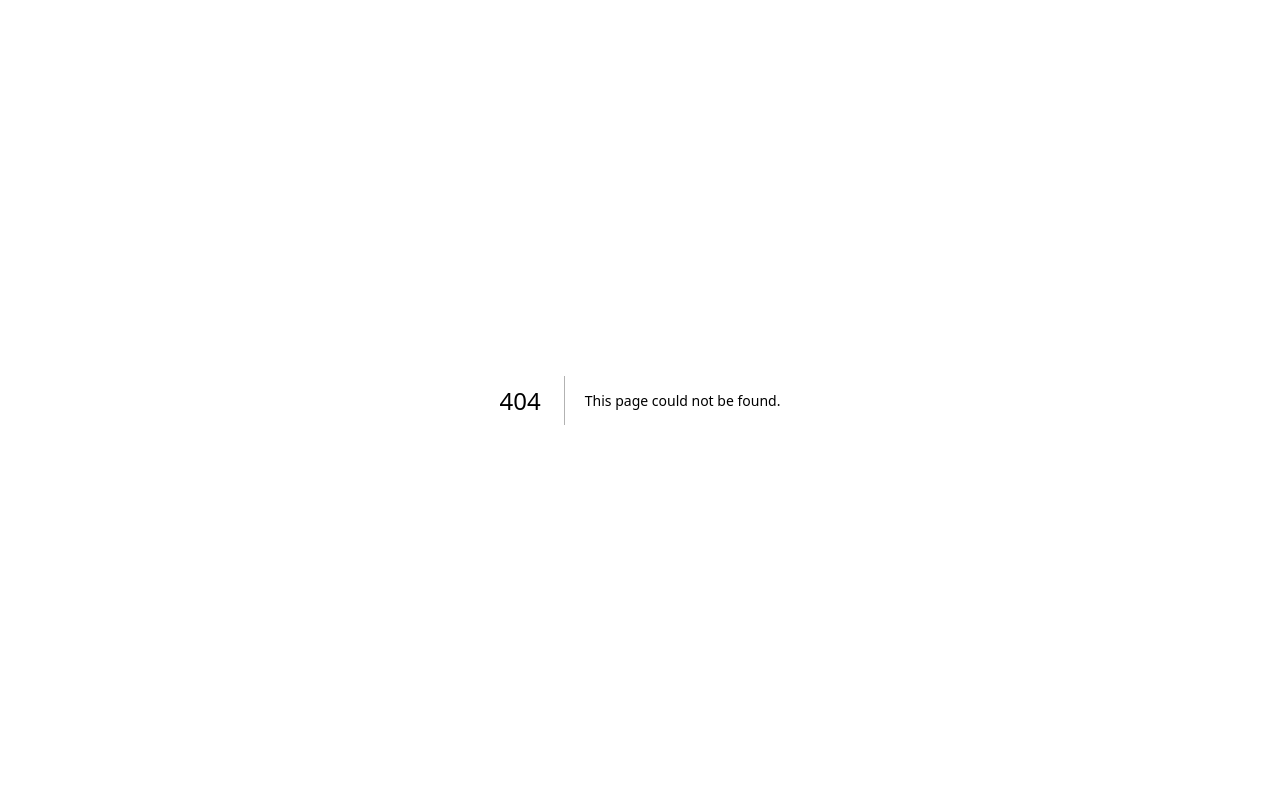
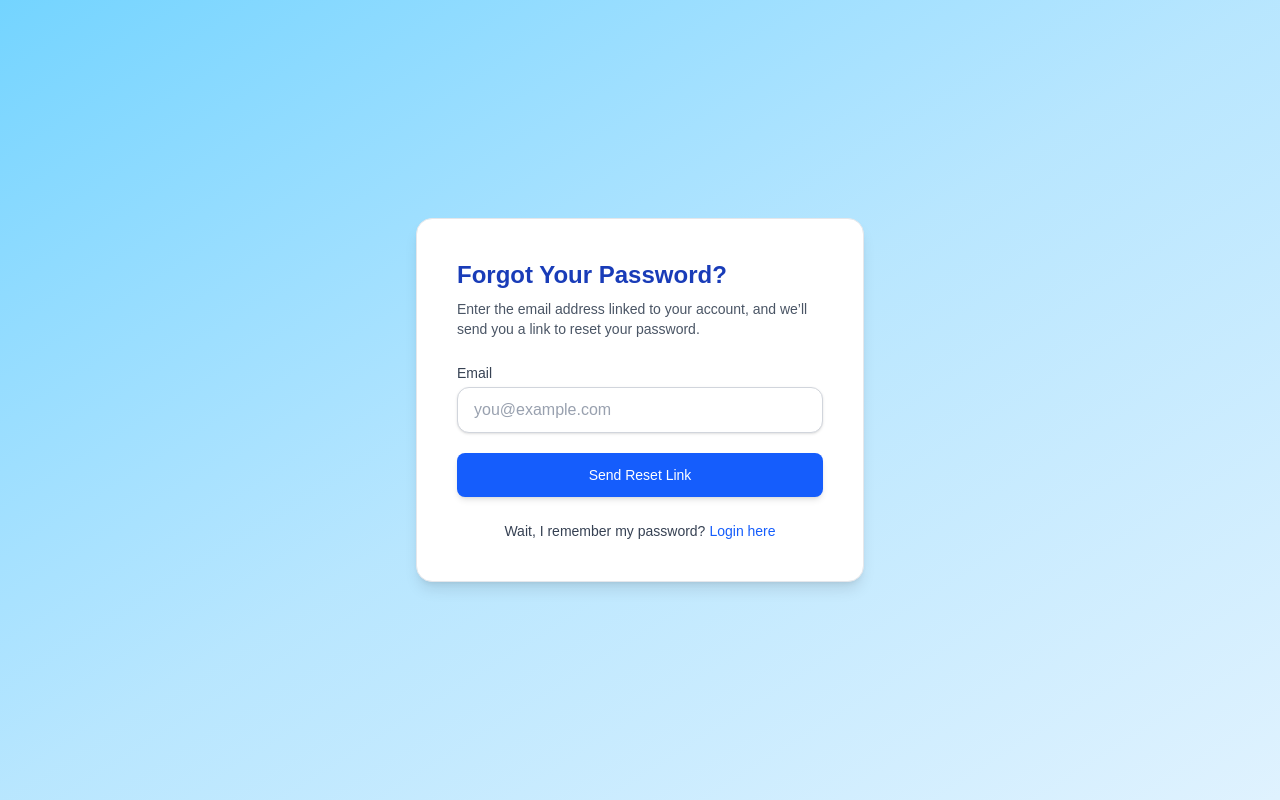
Before and after one commit to B-Acharekar/smart-health-ops, a Next.js app: page /reset-password in a window 1280 px wide. Before the commit this address had no page. Built offline with nearby package versions, Linux system fonts and the light colour scheme.

Commit message:
feat(auth):add reset-password page

```diff
--- /dev/null
+++ b/src/app/dashboard/page.tsx
@@ -0,0 +1,8 @@
+export default function DashboardPage() {
+
+  return (
+    <div>
+      Dashboard here!
+    </div>
+  );
+}
--- a/src/app/login/page.tsx
+++ b/src/app/login/page.tsx
@@ -2,6 +2,7 @@
 
 import { useState } from "react";
 import { useRouter } from "next/navigation";
+import Link from "next/link";
 
 export default function LoginPage() {
   const router = useRouter();
@@ -45,6 +46,14 @@ export default function LoginPage() {
               className="w-full px-4 py-2 mt-1 border rounded-lg focus:outline-none focus:ring-2 focus:ring-blue-500"
               placeholder="••••••••"
             />
+             <div className="mt-2 text-right">
+              <Link
+                href="/reset-password"
+                className="text-sm text-blue-600 hover:underline"
+              >
+                Forgot password?
+              </Link>
+            </div>
           </div>
 
           <button
--- /dev/null
+++ b/src/app/reset-password/page.tsx
@@ -0,0 +1,50 @@
+import Link from "next/link";
+
+export default function ResetPasswordPage() {
+  return (
+    <main className="flex min-h-screen items-center justify-center bg-gradient-to-br from-sky-300 via-sky-200 to-sky-100 px-4">
+      <div className="w-full max-w-md bg-white dark:bg-white/[0.05] p-8 sm:p-10 rounded-2xl shadow-lg border border-gray-200 dark:border-white/10">
+        <div className="mb-6">
+          <h1 className="text-2xl font-semibold text-blue-800 dark:text-white mb-2">
+            Forgot Your Password?
+          </h1>
+          <p className="text-sm text-gray-600 dark:text-gray-400">
+            Enter the email address linked to your account, and we’ll send you a link to reset your password.
+          </p>
+        </div>
+
+        <form className="space-y-5">
+          <div>
+            <label htmlFor="email" className="block text-sm font-medium text-gray-700 dark:text-gray-300 mb-1">
+              Email
+            </label>
+            <input
+              id="email"
+              type="email"
+              required
+              placeholder="you@example.com"
+              autoComplete="email"
+              className="w-full px-4 py-2.5 border border-gray-300 dark:border-gray-700 rounded-xl shadow-sm bg-white dark:bg-white/10 focus:outline-none focus:ring-2 focus:ring-blue-400 transition text-black dark:text-white placeholder-gray-400 dark:placeholder-gray-500"
+            />
+          </div>
+
+          <div>
+            <button
+              type="submit"
+              className="flex items-center justify-center w-full px-4 py-3 text-sm font-medium text-white rounded-lg bg-blue-600 hover:bg-blue-700 transition-all shadow-md"
+            >
+              Send Reset Link
+            </button>
+          </div>
+        </form>
+
+        <div className="mt-6 text-sm text-center text-gray-700 dark:text-gray-400">
+          Wait, I remember my password?
+          <Link href="/login" className="ml-1 font-medium text-blue-600 hover:text-blue-700 dark:text-blue-400 dark:hover:text-blue-300">
+            Login here
+          </Link>
+        </div>
+      </div>
+    </main>
+  );
+}
```
